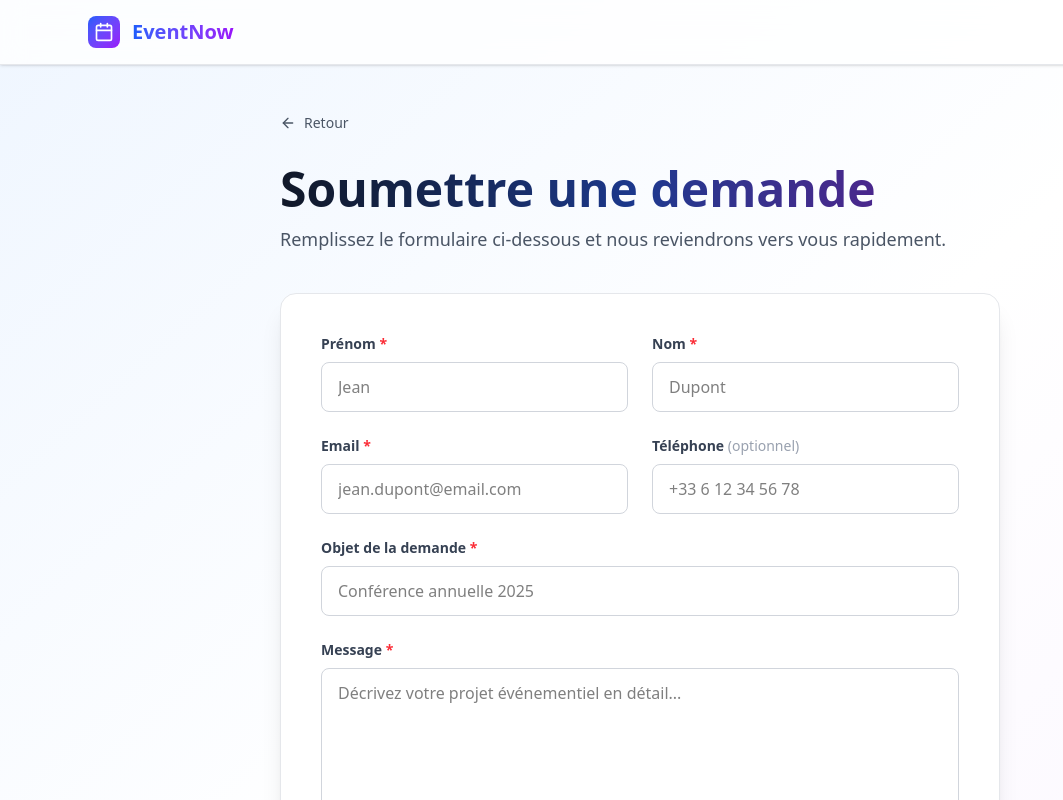
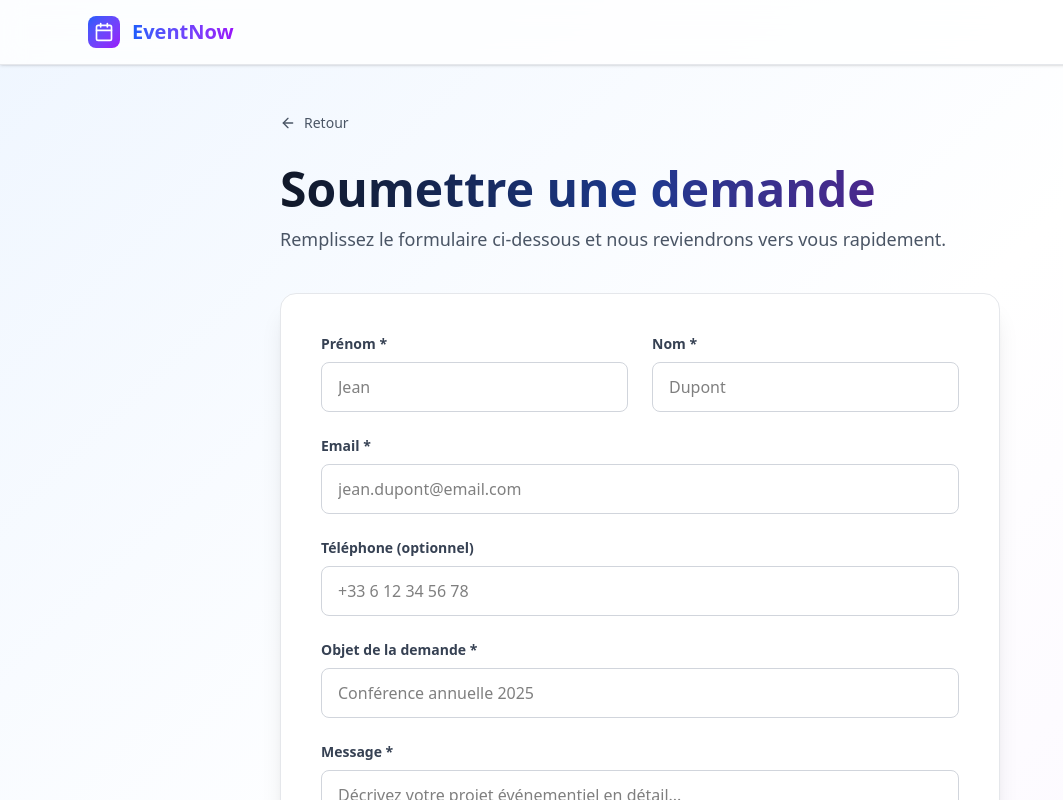
Before and after one commit to Seth-TOHOU/EventNow, a React (Vite) app: page /request in a window 1280 px wide. Shown: the top 800 px of the page, without its empty margins (0-1063 px from the left). Built offline with nearby package versions, Linux system fonts and the light colour scheme.

Commit message:
Enregistrement dans la base de donnée et fin du premier sprint

```diff
--- a/src/firebase.jsx
+++ b/firebase.js
@@ -1,6 +1,6 @@
 import { initializeApp } from "firebase/app";
 import { getAuth } from "firebase/auth"
-import { getFirestore } from "firebase/firestore"
+import { getFirestore, doc, setDoc, serverTimestamp } from "firebase/firestore"
 
 const firebaseConfig = {
   apiKey: "AIzaSyDmIQSovV4w4d11UfSiuY3sQhx8Y0B2130",
--- a/src/app/request/page.jsx
+++ b/src/app/request/page.jsx
@@ -1,17 +1,26 @@
     import React, { useState } from "react"
-import { Calendar, ArrowLeft, CheckCircle, Send } from "lucide-react"
+    import { Calendar, ArrowLeft, CheckCircle, Send, AlertCircle } from "lucide-react"
+    import { auth, db } from "../../../firebase"
+    import {
+      createUserWithEmailAndPassword,
+      signInAnonymously,
+      updateProfile
+    } from "firebase/auth"
+    import { setDoc, doc, serverTimestamp, getDoc } from "firebase/firestore"
 
     export default function RequestForm() {
       const [isSubmitted, setIsSubmitted] = useState(false)
+      const [isLoading, setIsLoading] = useState(false)
       const [formData, setFormData] = useState({
         firstName: "",
         lastName: "",
         email: "",
         phone: "",
         subject: "",
-    message: "",
+        message: ""
       })
       const [errors, setErrors] = useState({})
+      const [firebaseError, setFirebaseError] = useState("")
 
       const validateForm = () => {
         const newErrors = {}
@@ -30,36 +39,70 @@ export default function RequestForm() {
         return Object.keys(newErrors).length === 0
       }
 
-  const handleSubmit = (e) => {
+      const handleSubmit = async (e) => {
         e.preventDefault()
+        setFirebaseError("")
 
         if (!validateForm()) return
 
-    // Simulate saving data (using state instead of localStorage)
-    const newRequest = {
-      id: Date.now().toString(),
-      ...formData,
+        setIsLoading(true)
+
+        try {
+          // Enregistrer la demande directement sans créer de compte utilisateur
+          const requestId = `req_${Date.now()}_${Math.random().toString(36).substr(2, 9)}`
+
+          await setDoc(doc(db, "requests", requestId), {
+            requestId,
+            firstName: formData.firstName,
+            lastName: formData.lastName,
+            email: formData.email,
+            phone: formData.phone || "",
+            subject: formData.subject,
+            message: formData.message,
             status: "pending",
-      createdAt: new Date().toISOString(),
-    }
+            createdAt: serverTimestamp()
+          })
 
           setIsSubmitted(true)
+          setIsLoading(false)
 
-    // Redirect after 2 seconds
+          // Redirection après 3 secondes
           setTimeout(() => {
             window.location.href = "/"
-    }, 2000)
+          }, 3000)
+
+        } catch (error) {
+          console.error("Erreur Firebase:", error)
+          setIsLoading(false)
+
+          switch (error.code) {
+            case "permission-denied":
+              setFirebaseError("Accès refusé. Veuillez vérifier les permissions Firestore.")
+              break
+            case "network-request-failed":
+              setFirebaseError("Problème de connexion internet.")
+              break
+            case "unavailable":
+              setFirebaseError("Service temporairement indisponible. Réessayez plus tard.")
+              break
+            default:
+              setFirebaseError("Une erreur est survenue. Veuillez réessayer.")
+          }
+        }
       }
 
       const handleChange = (e) => {
         const { name, value } = e.target
         setFormData((prev) => ({ ...prev, [name]: value }))
-    // Clear error when user starts typing
         if (errors[name]) {
           setErrors((prev) => ({ ...prev, [name]: "" }))
         }
+        if (firebaseError) {
+          setFirebaseError("")
+        }
       }
 
+      // ---------------- SUCCESS SCREEN ----------------
       if (isSubmitted) {
         return (
           <div className="min-h-screen bg-gradient-to-br from-blue-50 via-white to-purple-50 flex items-center justify-center px-6">
@@ -70,21 +113,18 @@ export default function RequestForm() {
               <h2 className="text-3xl font-bold mb-3 bg-gradient-to-r from-gray-900 to-blue-900 bg-clip-text text-transparent">
                 Demande envoyée !
               </h2>
-          <p className="text-gray-600 text-lg">
-            Votre demande a été soumise avec succès.
+              <p className="text-gray-600 text-lg mb-2">
+                Votre demande a été enregistrée avec succès.
               </p>
-          <div className="mt-6 inline-flex items-center gap-2 text-sm text-blue-600">
-            <div className="w-2 h-2 bg-blue-600 rounded-full animate-pulse"></div>
-            Redirection en cours...
-          </div>
+              <p className="text-sm text-gray-500">Redirection en cours…</p>
             </div>
           </div>
         )
       }
 
+      // ---------------- FORMULAIRE ----------------
       return (
         <div className="min-h-screen bg-gradient-to-br from-blue-50 via-white to-purple-50">
-      {/* Navigation */}
           <nav className="border-b border-gray-200 bg-white/80 backdrop-blur-md shadow-sm">
             <div className="mx-auto max-w-6xl px-6 py-4 flex items-center justify-between">
               <a href="/" className="flex items-center gap-3">
@@ -116,12 +156,21 @@ export default function RequestForm() {
               </p>
             </div>
 
+            {firebaseError && (
+              <div className="mb-6 bg-red-50 border border-red-200 rounded-xl p-4 flex items-start gap-3">
+                <AlertCircle className="h-5 w-5 text-red-600 flex-shrink-0 mt-0.5" />
+                <p className="text-sm text-red-800">{firebaseError}</p>
+              </div>
+            )}
+
             <div className="bg-white rounded-2xl shadow-xl p-8 md:p-10 border border-gray-200">
-          <div className="space-y-6">
+              <form onSubmit={handleSubmit} className="space-y-6">
+
+                {/* Noms */}
                 <div className="grid md:grid-cols-2 gap-6">
                   <div>
                     <label htmlFor="firstName" className="block text-sm font-semibold text-gray-700 mb-2">
-                  Prénom <span className="text-red-500">*</span>
+                      Prénom *
                     </label>
                     <input
                       id="firstName"
@@ -131,7 +180,7 @@ export default function RequestForm() {
                       onChange={handleChange}
                       className={`w-full px-4 py-3 rounded-lg border ${
                         errors.firstName ? "border-red-500 bg-red-50" : "border-gray-300"
-                  } focus:ring-2 focus:ring-blue-500 focus:border-transparent transition-all outline-none`}
+                      } focus:ring-2 focus:ring-blue-500 focus:border-transparent outline-none transition`}
                       placeholder="Jean"
                     />
                     {errors.firstName && (
@@ -141,7 +190,7 @@ export default function RequestForm() {
 
                   <div>
                     <label htmlFor="lastName" className="block text-sm font-semibold text-gray-700 mb-2">
-                  Nom <span className="text-red-500">*</span>
+                      Nom *
                     </label>
                     <input
                       id="lastName"
@@ -151,7 +200,7 @@ export default function RequestForm() {
                       onChange={handleChange}
                       className={`w-full px-4 py-3 rounded-lg border ${
                         errors.lastName ? "border-red-500 bg-red-50" : "border-gray-300"
-                  } focus:ring-2 focus:ring-blue-500 focus:border-transparent transition-all outline-none`}
+                      } focus:ring-2 focus:ring-blue-500 focus:border-transparent outline-none transition`}
                       placeholder="Dupont"
                     />
                     {errors.lastName && (
@@ -160,10 +209,10 @@ export default function RequestForm() {
                   </div>
                 </div>
 
-            <div className="grid md:grid-cols-2 gap-6">
+                {/* Email */}
                 <div>
                   <label htmlFor="email" className="block text-sm font-semibold text-gray-700 mb-2">
-                  Email <span className="text-red-500">*</span>
+                    Email *
                   </label>
                   <input
                     id="email"
@@ -173,7 +222,7 @@ export default function RequestForm() {
                     onChange={handleChange}
                     className={`w-full px-4 py-3 rounded-lg border ${
                       errors.email ? "border-red-500 bg-red-50" : "border-gray-300"
-                  } focus:ring-2 focus:ring-blue-500 focus:border-transparent transition-all outline-none`}
+                    } focus:ring-2 focus:ring-blue-500 focus:border-transparent outline-none transition`}
                     placeholder="jean.dupont@email.com"
                   />
                   {errors.email && (
@@ -181,9 +230,10 @@ export default function RequestForm() {
                   )}
                 </div>
 
+                {/* Téléphone */}
                 <div>
                   <label htmlFor="phone" className="block text-sm font-semibold text-gray-700 mb-2">
-                  Téléphone <span className="text-gray-400 font-normal">(optionnel)</span>
+                    Téléphone (optionnel)
                   </label>
                   <input
                     id="phone"
@@ -191,15 +241,15 @@ export default function RequestForm() {
                     type="tel"
                     value={formData.phone}
                     onChange={handleChange}
-                  className="w-full px-4 py-3 rounded-lg border border-gray-300 focus:ring-2 focus:ring-blue-500 focus:border-transparent transition-all outline-none"
+                    className="w-full px-4 py-3 rounded-lg border border-gray-300 focus:ring-2 focus:ring-blue-500 focus:border-transparent outline-none transition"
                     placeholder="+33 6 12 34 56 78"
                   />
                 </div>
-            </div>
 
+                {/* Objet */}
                 <div>
                   <label htmlFor="subject" className="block text-sm font-semibold text-gray-700 mb-2">
-                Objet de la demande <span className="text-red-500">*</span>
+                    Objet de la demande *
                   </label>
                   <input
                     id="subject"
@@ -209,7 +259,7 @@ export default function RequestForm() {
                     onChange={handleChange}
                     className={`w-full px-4 py-3 rounded-lg border ${
                       errors.subject ? "border-red-500 bg-red-50" : "border-gray-300"
-                } focus:ring-2 focus:ring-blue-500 focus:border-transparent transition-all outline-none`}
+                    } focus:ring-2 focus:ring-blue-500 focus:border-transparent outline-none transition`}
                     placeholder="Conférence annuelle 2025"
                   />
                   {errors.subject && (
@@ -217,19 +267,20 @@ export default function RequestForm() {
                   )}
                 </div>
 
+                {/* Message */}
                 <div>
                   <label htmlFor="message" className="block text-sm font-semibold text-gray-700 mb-2">
-                Message <span className="text-red-500">*</span>
+                    Message *
                   </label>
                   <textarea
                     id="message"
                     name="message"
+                    rows={6}
                     value={formData.message}
                     onChange={handleChange}
-                rows={6}
                     className={`w-full px-4 py-3 rounded-lg border ${
                       errors.message ? "border-red-500 bg-red-50" : "border-gray-300"
-                } focus:ring-2 focus:ring-blue-500 focus:border-transparent transition-all outline-none resize-none`}
+                    } focus:ring-2 focus:ring-blue-500 focus:border-transparent outline-none transition resize-none`}
                     placeholder="Décrivez votre projet événementiel en détail..."
                   />
                   {errors.message && (
@@ -239,20 +290,29 @@ export default function RequestForm() {
 
                 <div className="pt-4">
                   <button
-                onClick={handleSubmit}
-                className="w-full px-8 py-4 rounded-xl bg-gradient-to-r from-blue-600 to-purple-600 text-white font-semibold hover:shadow-lg hover:scale-105 transition-all duration-200 flex items-center justify-center gap-2"
+                    type="submit"
+                    disabled={isLoading}
+                    className="w-full px-8 py-4 rounded-xl bg-gradient-to-r from-blue-600 to-purple-600 text-white font-semibold flex items-center justify-center gap-2 hover:shadow-lg transition-all disabled:opacity-50 disabled:cursor-not-allowed"
                   >
+                    {isLoading ? (
+                      <>
+                        <div className="w-5 h-5 border-2 border-white border-t-transparent rounded-full animate-spin"></div>
+                        Envoi...
+                      </>
+                    ) : (
+                      <>
                         <Send className="h-5 w-5" />
                         Envoyer la demande
+                      </>
+                    )}
                   </button>
                 </div>
-          </div>
+              </form>
             </div>
 
-        {/* Info Section */}
             <div className="mt-8 bg-blue-50 border border-blue-200 rounded-xl p-6">
               <p className="text-sm text-blue-900">
-            <strong>💡 À savoir :</strong> Nous nous engageons à répondre à toutes les demandes dans un délai de 24 à 48 heures ouvrées.
+                💡 <strong>Astuce :</strong> Nous répondons sous 24 à 48h ouvrées.
               </p>
             </div>
           </main>
```
Lines whose indentation alone changed are shown as unchanged.
